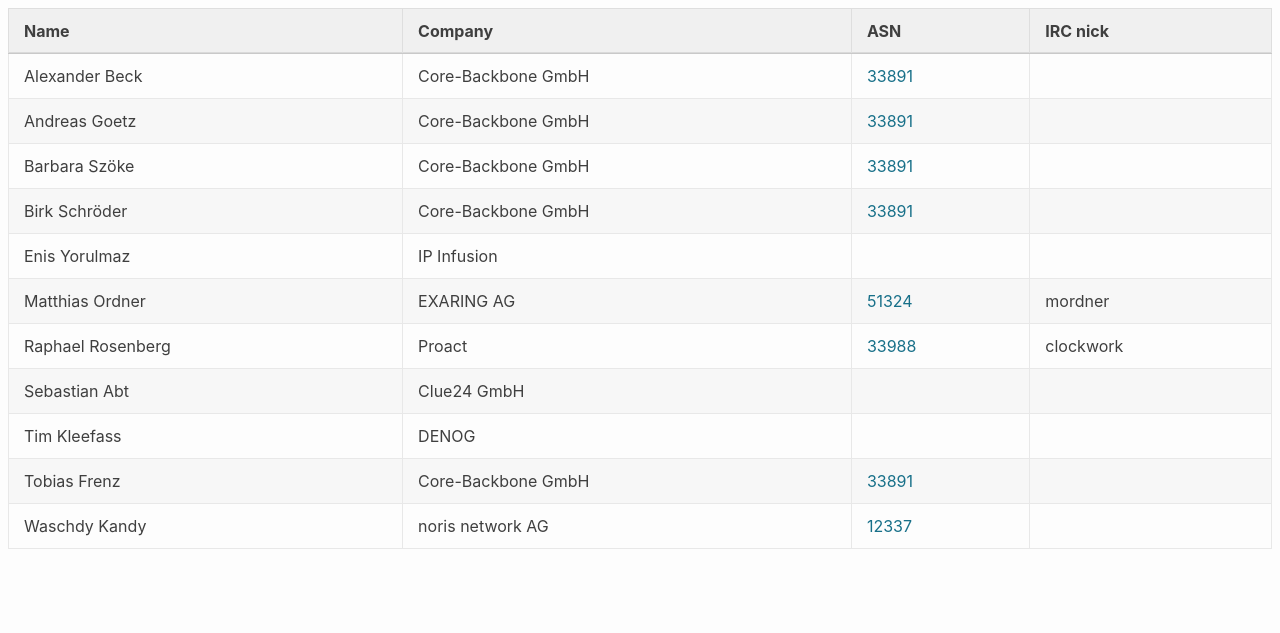
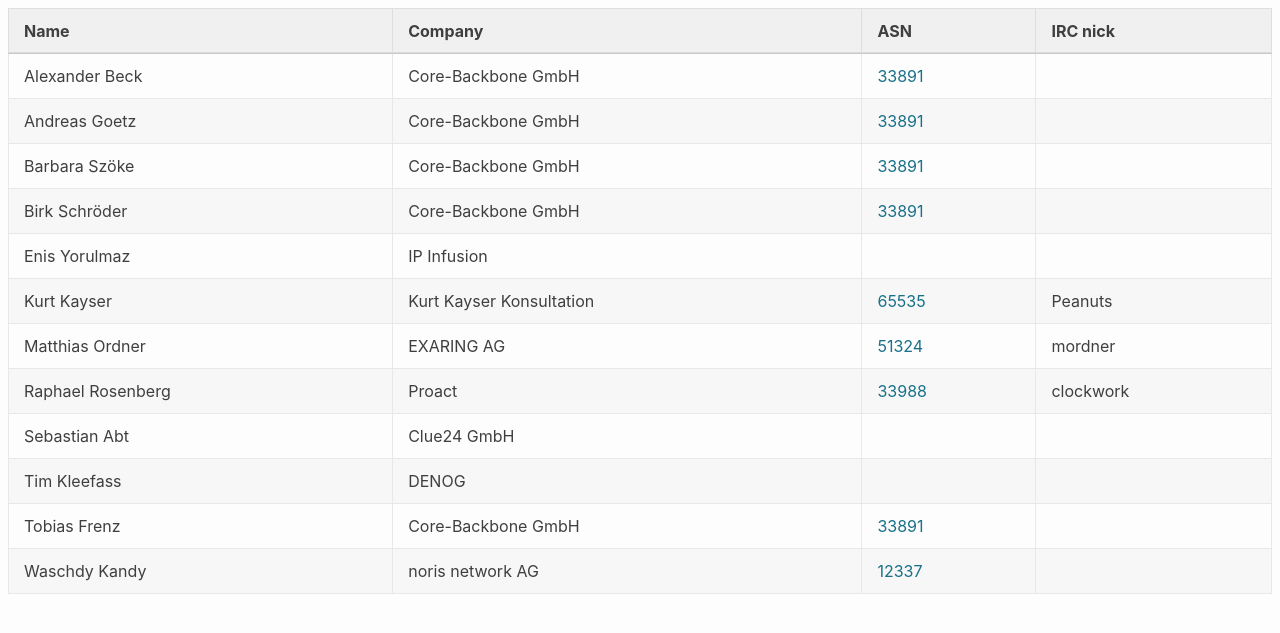
Before and after one commit to denog/pretix-attendeelist, a Jekyll site: the page built from meetup2023_05/index.markdown, in a window 1280 px wide. Shown: the top 633 px of the page. Built offline with Jekyll 4.4.1, drawn with Linux system fonts in a browser that asks for light colours.

Commit message:
Latest data: Fri Jul  7 08:31:05 UTC 2023

```diff
--- a/_data/attendees_denog_meetup_2023_05.json
+++ b/_data/attendees_denog_meetup_2023_05.json
@@ -28,6 +28,12 @@
     "company": "IP Infusion",
     "irc": null,
     "asn": null
+  },
+  {
+    "name": "Kurt Kayser",
+    "company": "Kurt Kayser Konsultation",
+    "irc": "Peanuts",
+    "asn": "65535"
   },
   {
     "name": "Matthias Ordner",
```
